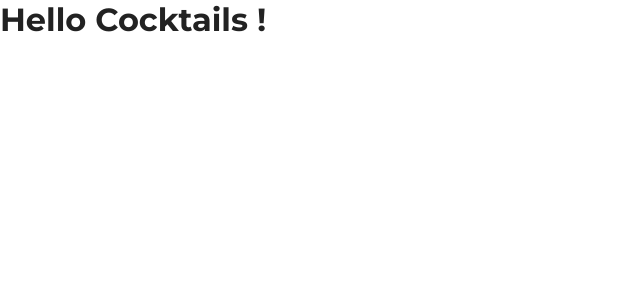
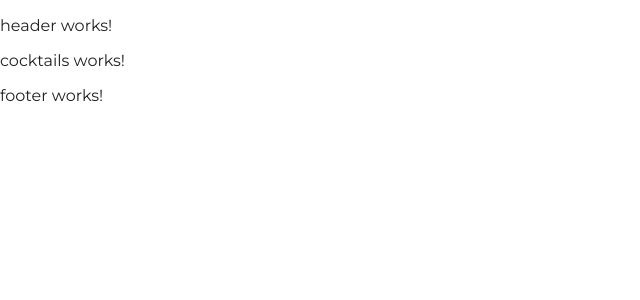
Before and after one commit to gtn-massart/Cocktails, an Angular app: page / in a window 1280 px wide. Shown: the top 300 px of the page, without its empty margins (0-640 px from the left). Built offline with nearby package versions, Linux system fonts and the light colour scheme.

Commit message:
setup cocktail

```diff
--- a/src/app/app.html
+++ b/src/app/app.html
@@ -1,4 +1,8 @@
-<h1>Hello Cocktails !</h1>
+
+
+<app-header></app-header>
+<app-cocktails></app-cocktails>
+<app-footer></app-footer>
 
 
 <router-outlet />
```
Also changed, not shown: src/app/app.ts (+7 -1 lines).
